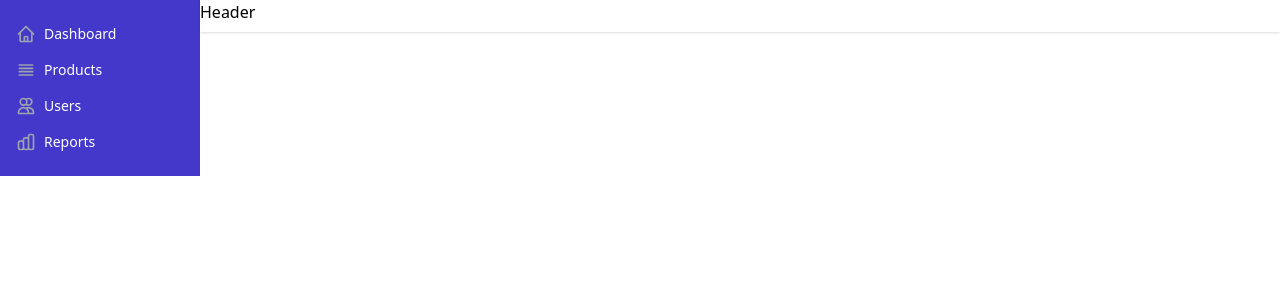
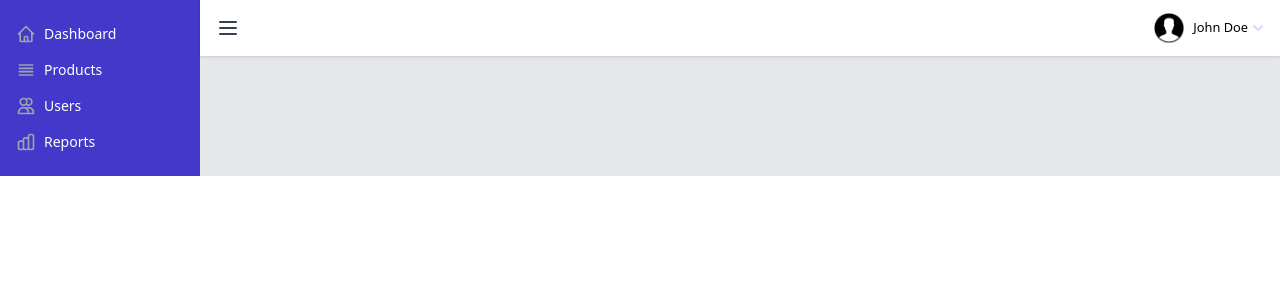
Before and after one commit to diellzeajeti/E-Commerce, a Vue app in the folder admin/: page /app in a window 1280 px wide. Shown: the top 300 px of the page. Built offline with nearby package versions, Linux system fonts and the light colour scheme; the HTML template or start-up script is replaced by a standard one.

Commit message:
modified app layout

```diff
--- a/admin/src/components/AppLayout.vue
+++ b/admin/src/components/AppLayout.vue
@@ -1,16 +1,14 @@
 <template>
-    <div class="min-h-full flex">
+    <div class="min-h-full bg-gray-200 flex">
             <!-- Sidebar -->
 
-           <Sidebar />
+           <Sidebar :class="{'-ml-[200px]': !sidebarOpened}"/>
 
             <!-- / Sidebar -->
             <div class="flex-1">
-                <header class="h-8 shadow bg-white">
-                    Header
-                </header>
+                <Navbar @toggle-sidebar="toggleSidebar"></Navbar>
                 <!-- Content -->
-                <main>
+                <main class="p-6">
                     <router-view></router-view>
                 </main>
                 <!-- / Content-->
@@ -19,11 +17,19 @@
     </template>
 
     <script setup>
+    import {ref} from 'vue'
     import Sidebar from './Sidebar.vue';
+    import Navbar from "./Navbar.vue";
 
         const {title} = defineProps({
             title: String
         });
+        const sidebarOpened = ref(true);
+
+        function toggleSidebar() {
+         sidebarOpened.value = !sidebarOpened.value
+        }
+
     </script>
 
     <style scoped>
--- a/admin/src/components/Sidebar.vue
+++ b/admin/src/components/Sidebar.vue
@@ -1,5 +1,5 @@
 <template>
-    <div class="w-[200px] bg-indigo-700 text-white py-4 px-2">
+    <div class="w-[200px] transition-all bg-indigo-700 text-white py-4 px-2">
         <router-link :to="{name: 'app.dashboard'}" class="flex items-center p-2 rounded transition-colors hover:bg-black/30">
             <span class="mr-2 text-gray-400">
                 <HomeIcon class="w-5"/>
```
